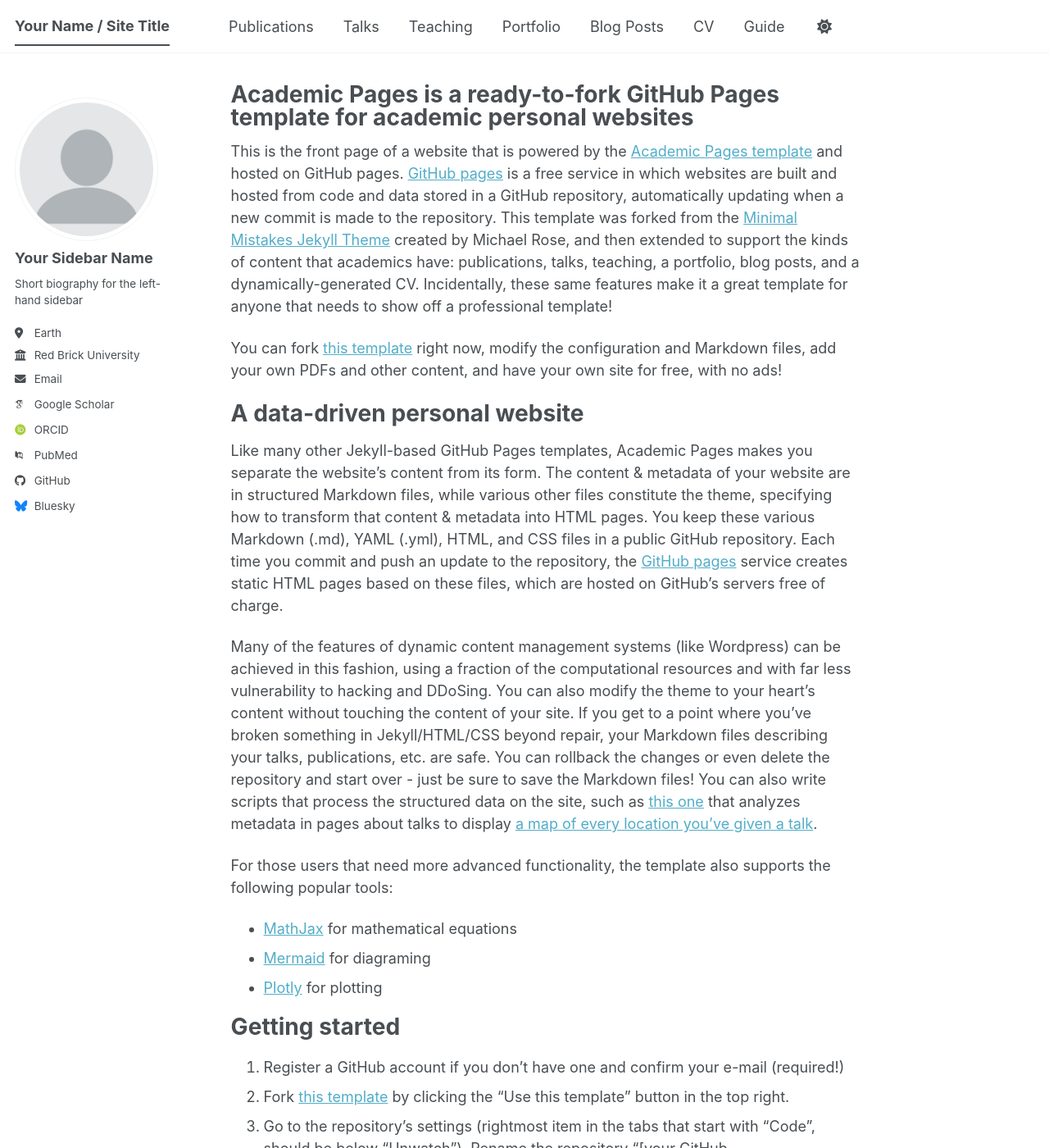
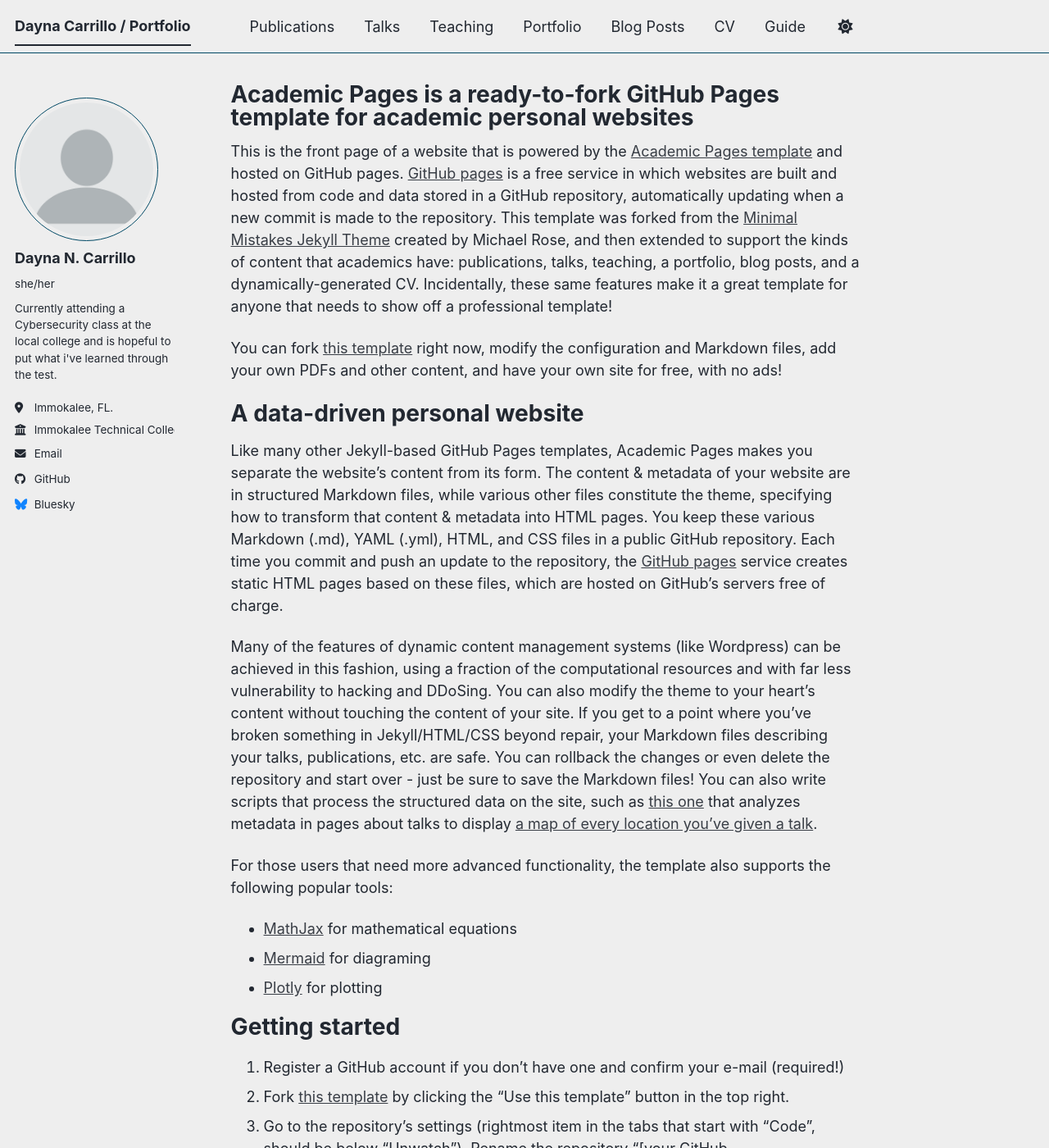
Before and after one commit to daynac12/daynac12.github.io, a Jekyll site: the page built from _pages/about.md, in a window 1280 px wide and 1400 px high. Shown: the whole window at 82% size. Built offline with Jekyll 4.4.1, drawn with Linux system fonts in a browser that asks for light colours; some web fonts are replaced; a script bundle is joined from its source files by our own code; library files that are not in the unit come from our copies; some of the changed text lies outside the part shown.

Commit message:
Update _config.yml

```diff
--- a/_config.yml
+++ b/_config.yml
@@ -8,15 +8,15 @@
 
 # Basic Site Settings
 locale                   : "en-US"
-site_theme               : "default" # The available themes options are "default", "air", "sunrise", "mint", "dirt" and "contrast"
-title                    : "Your Name / Site Title"
+site_theme               : "air" # The available themes options are "default", "air", "sunrise", "mint", "dirt" and "contrast"
+title                    : "Dayna Carrillo / Portfolio"
 title_separator          : "-"
-name                     : &name "Your Name"
-description              : &description "Your Name's academic portfolio"   # Update this with a general description of your site, this is the default if not overridden by a page
+name                     : &name "Dayna Carrillo"
+description              : &description "List of achievements and certifcates obtained through the months."   # Update this with a general description of your site, this is the default if not overridden by a page
 url                      : https://academicpages.github.io # The base hostname & protocol for your site e.g. "https://[your GitHub username].github.io",
                                                            # or if you already have some other page hosted on Github then use "https://[your GitHub username].github.io/[Your Repo Name]"
 baseurl                  : "" # the subpath of your site, e.g. "/blog"
-repository               : "academicpages/academicpages.github.io"
+repository               : "daynac12/daynac12.github.io"
 
 # Site Author - The following control what appear as part of the author content on the side bar.
 #               If a field is blank the icon and link will not appear, otherwise it will be shown.
@@ -24,34 +24,20 @@
 author:
   # Biographic information
   avatar           : "profile.png"
-  name             : "Your Sidebar Name"
-  pronouns         : # example: "she/her"
-  bio              : "Short biography for the left-hand sidebar"
-  location         : "Earth"
-  employer         : "Red Brick University"
+  name             : "Dayna N. Carrillo"
+  pronouns         : "she/her"
+  bio              : "Currently attending a Cybersecurity class at the local college and is hopeful to put what i've learned through the test."
+  location         : "Immokalee, FL."
+  employer         : "Immokalee Technical College"
   uri              : # URL
-  email            : "none@example.org"
-
-  # Academic websites
-  academia         : # URL
-  arxiv            : # URL - Update with the correct link to your profile
-  googlescholar    : "https://scholar.google.com/citations?user=PS_CX0AAAAAJ"
-  inspire-hep      : # URL
-  impactstory      : # URL
-  orcid            : "https://orcid.org/yourorcidurl"
-  semantic         : # URL
-  ssrn             : # URL
-  pubmed           : "https://www.ncbi.nlm.nih.gov/pubmed/?term=john+snow"
-  researchgate     : # URL
-  scopus           : # URL
-  zotero           : # URL
+  email            : "dayna.carrillo12@gmail.com"
 
 
   # Repositories and software development
   bitbucket        : # Username - Update with your username on the site
   codepen          : # Username
   dribbble         : # Username
-  github           : "academicpages"
+  github           : "daynac12"
   kaggle           : # Username
   stackoverflow    : # User number or user number and name (i.e., use "1" or "1/jeff-atwood")
 
```
